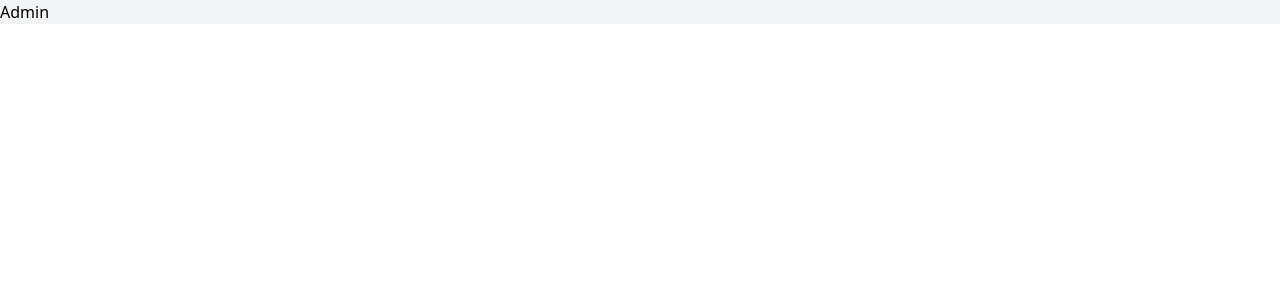
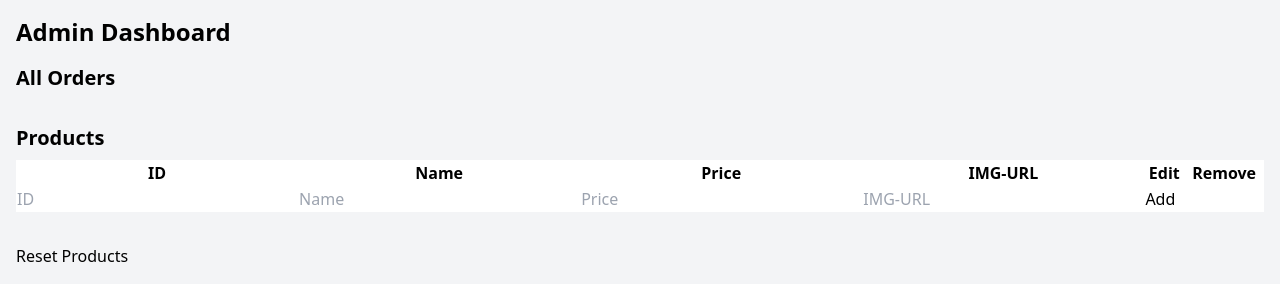
Before and after one commit to SanderLoman/WebshopSchoolProject, a React (Create React App) app in the folder webshop/: page /admin in a window 1280 px wide. Shown: the top 300 px of the page. Built offline with nearby package versions, Linux system fonts and the light colour scheme.

Commit message:
working on admin.jsx

```diff
--- a/webshop/src/components/admin/Admin.jsx
+++ b/webshop/src/components/admin/Admin.jsx
@@ -1,7 +1,154 @@
-import React from "react"
+import React, { useState } from "react"
 
 const Admin = () => {
-    return <div>Admin</div>
+    const [orders, setOrders] = useState([]) // Replace with actual orders data
+    const [products, setProducts] = useState([]) // Replace with actual products data
+    const [newProduct, setNewProduct] = useState({
+        id: "",
+        name: "",
+        price: "",
+        imgUrl: "",
+    })
+
+    const addProduct = () => {
+        setProducts([...products, newProduct])
+        setNewProduct({ id: "", name: "", price: "", imgUrl: "" })
+    }
+
+    const modifyProduct = (productId) => {
+        // Modify product logic here
+    }
+
+    const deleteProduct = (productId) => {
+        setProducts(products.filter((product) => product.id !== productId))
+    }
+
+    const resetProducts = () => {
+        setProducts([])
+    }
+
+    return (
+        <div className="container mx-auto p-4">
+            <h1 className="text-2xl font-bold mb-4">Admin Dashboard</h1>
+
+            <div className="mb-8">
+                <h2 className="text-xl font-semibold mb-2">All Orders</h2>
+                <ul>
+                    {orders.map((order, index) => (
+                        <li key={index}>{order}</li>
+                    ))}
+                </ul>
+            </div>
+
+            <div className="mb-8">
+                <h2 className="text-xl font-semibold mb-2">Products</h2>
+                <table className="min-w-full bg-white">
+                    <thead>
+                        <tr>
+                            <th>ID</th>
+                            <th>Name</th>
+                            <th>Price</th>
+                            <th>IMG-URL</th>
+                            <th>Edit</th>
+                            <th>Remove</th>
+                        </tr>
+                    </thead>
+                    <tbody>
+                        {products.map((product, index) => (
+                            <tr key={index}>
+                                <td>{product.id}</td>
+                                <td>{product.name}</td>
+                                <td>{product.price}</td>
+                                <td>{product.imgUrl}</td>
+                                <td>
+                                    <button
+                                        onClick={() =>
+                                            modifyProduct(product.id)
+                                        }
+                                    >
+                                        Edit
+                                    </button>
+                                </td>
+                                <td>
+                                    <button
+                                        onClick={() =>
+                                            deleteProduct(product.id)
+                                        }
+                                    >
+                                        Remove
+                                    </button>
+                                </td>
+                            </tr>
+                        ))}
+                        <tr>
+                            <td>
+                                <input
+                                    type="text"
+                                    placeholder="ID"
+                                    value={newProduct.id}
+                                    onChange={(e) =>
+                                        setNewProduct({
+                                            ...newProduct,
+                                            id: e.target.value,
+                                        })
+                                    }
+                                />
+                            </td>
+                            <td>
+                                <input
+                                    type="text"
+                                    placeholder="Name"
+                                    value={newProduct.name}
+                                    onChange={(e) =>
+                                        setNewProduct({
+                                            ...newProduct,
+                                            name: e.target.value,
+                                        })
+                                    }
+                                />
+                            </td>
+                            <td>
+                                <input
+                                    type="text"
+                                    placeholder="Price"
+                                    value={newProduct.price}
+                                    onChange={(e) =>
+                                        setNewProduct({
+                                            ...newProduct,
+                                            price: e.target.value,
+                                        })
+                                    }
+                                />
+                            </td>
+                            <td>
+                                <input
+                                    type="text"
+                                    placeholder="IMG-URL"
+                                    value={newProduct.imgUrl}
+                                    onChange={(e) =>
+                                        setNewProduct({
+                                            ...newProduct,
+                                            imgUrl: e.target.value,
+                                        })
+                                    }
+                                />
+                            </td>
+                            <td>
+                                <button onClick={addProduct}>Add</button>
+                            </td>
+                            <td></td>
+                        </tr>
+                    </tbody>
+                </table>
+            </div>
+
+            <div>
+                <button onClick={resetProducts} className="btn btn-danger">
+                    Reset Products
+                </button>
+            </div>
+        </div>
+    )
 }
 
 export default Admin
```
Also changed, not shown: 1 other file (tests, documents, lock files or other folders).
